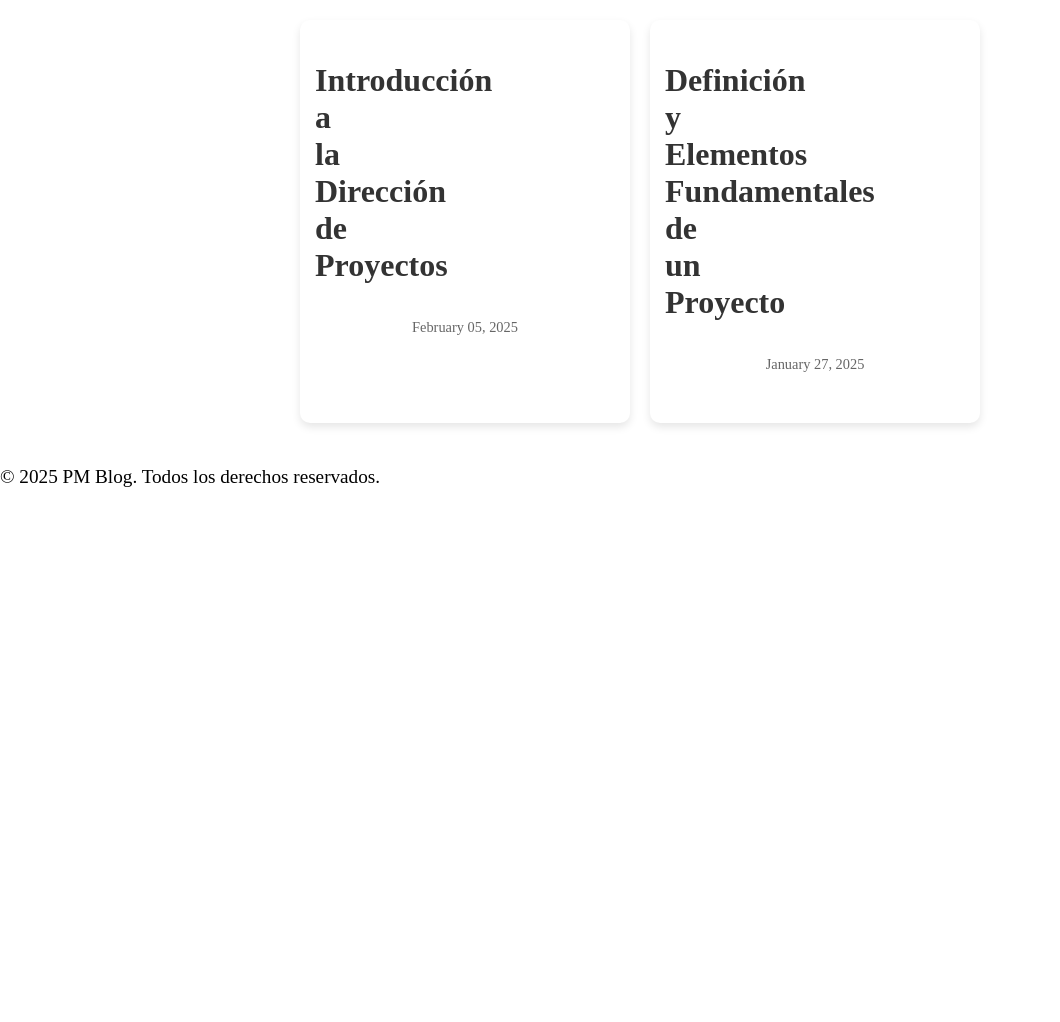
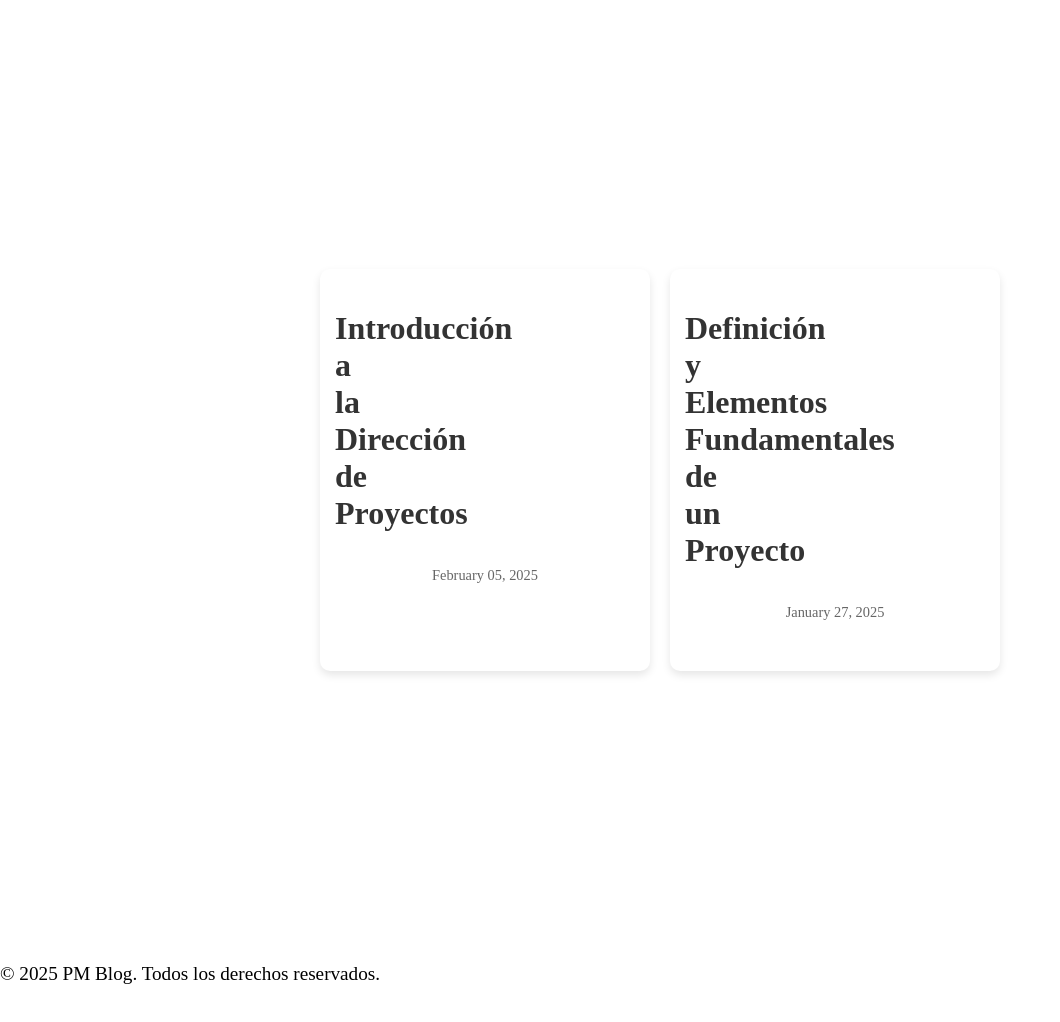
Before and after one commit to unciafidelis/BlogPM, a Jekyll site: the page built from index.html, in a window 1280 px wide. Shown: the whole page, without its empty margins (0-1060 px from the left). Built offline with Jekyll 4.4.1, drawn with Linux system fonts in a browser that asks for light colours; some web fonts are replaced; before the commit the page ends 900 px from its top, so only the background shows below that.

Commit message:
Update default.html

```diff
--- a/_layouts/default.html
+++ b/_layouts/default.html
@@ -9,10 +9,9 @@
     <link href="https://fonts.googleapis.com/icon?family=Material+Icons" rel="stylesheet">
 </head>
 <body>
-    <main>
+    <section>
         {{ content }} <!-- Aquí se renderiza el contenido de index.html -->
-    </main>
-
+    </section>
     <footer>
         <p>&copy; {{ "now" | date: "%Y" }} {{ site.title }}. Todos los derechos reservados.</p>
     </footer>
```
